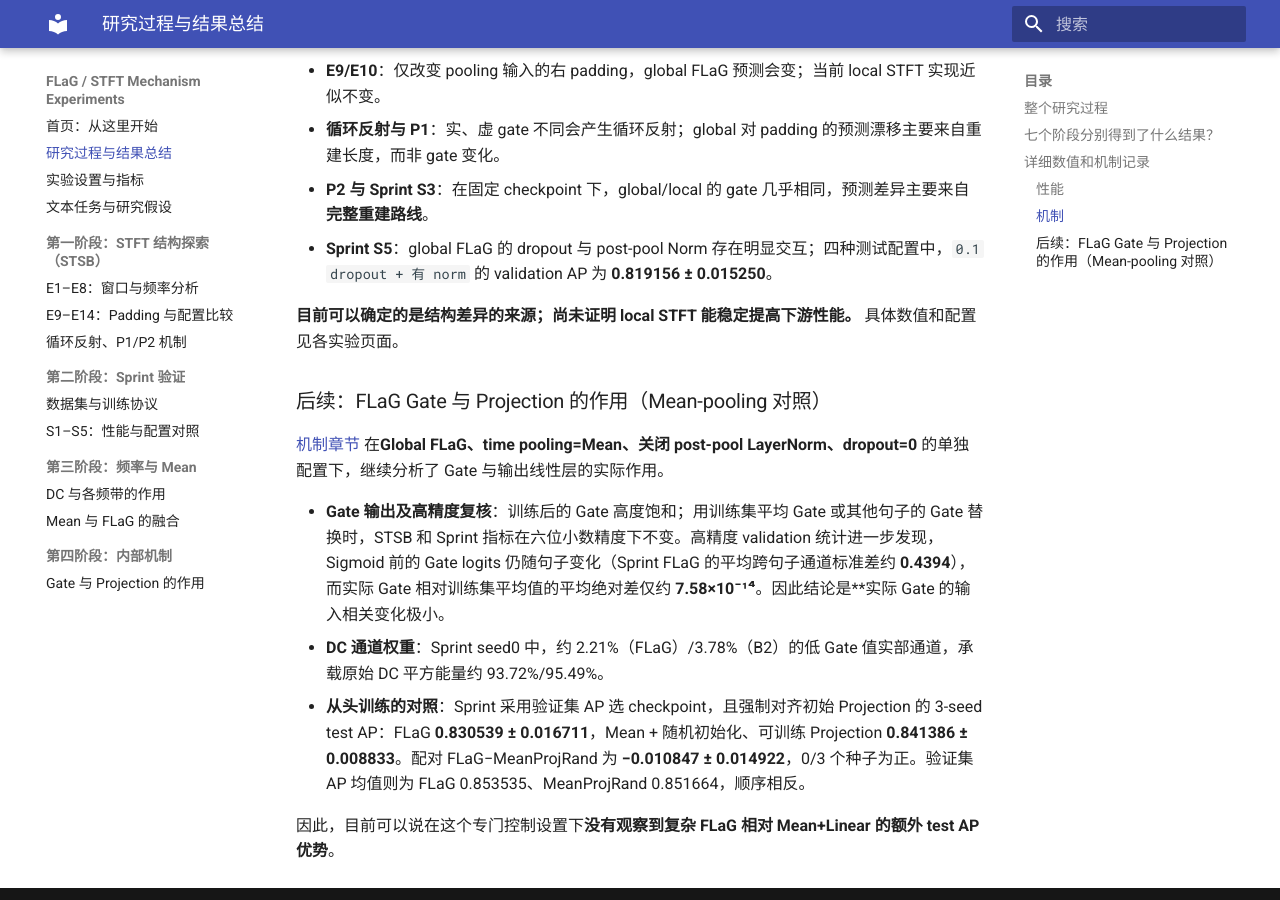
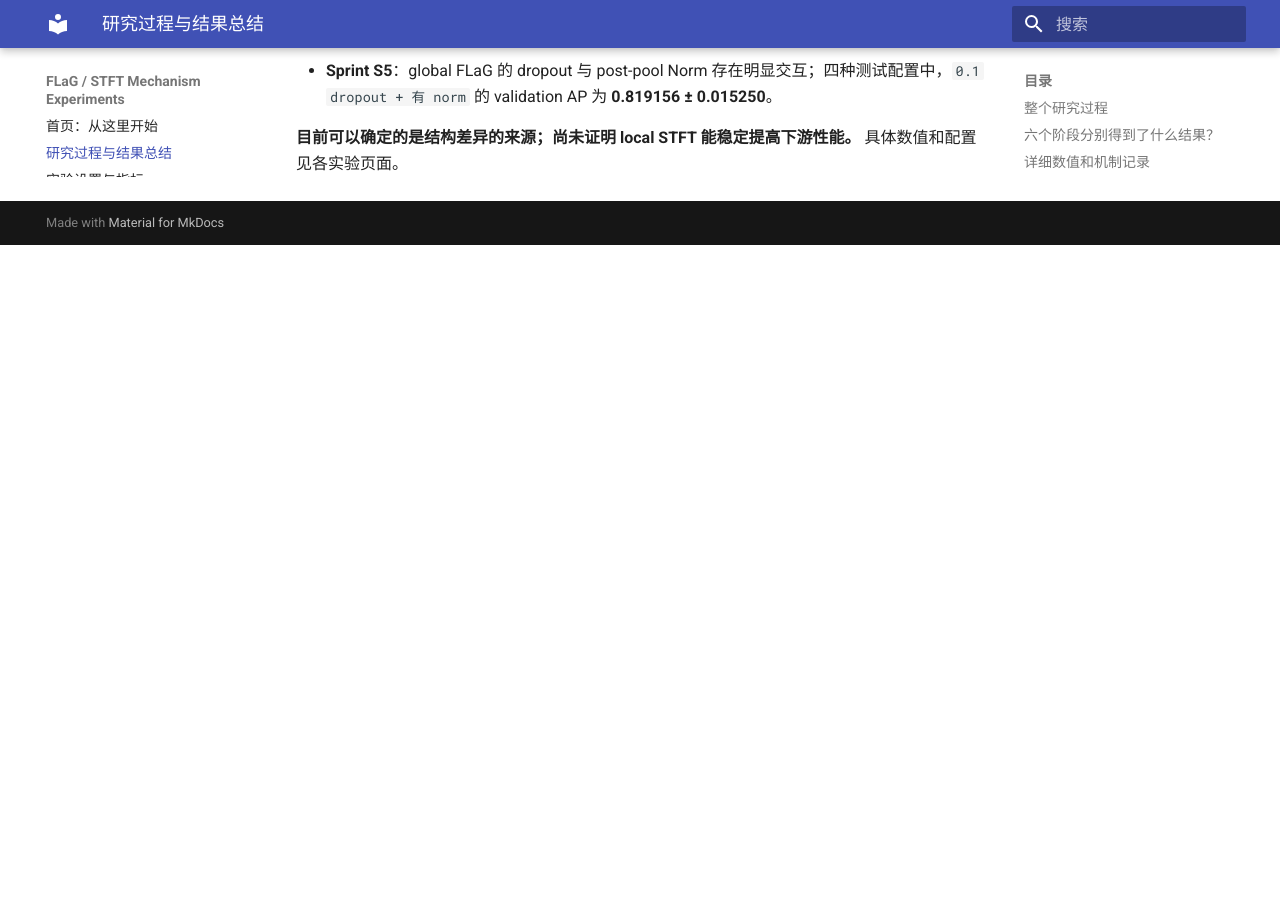
Before and after one commit to lumoswwr/FLaG-STFT-Notes, an MkDocs documentation site: the page built from docs/findings.md, in a window 1280 px wide and 900 px high, scrolled down 1629 px. Built offline with MkDocs 1.6.1 and Material for MkDocs 9.7.7, drawn with Linux system fonts in a browser that asks for light colours; after the commit the page ends 1874 px from its top, so only the background shows below that; some of the changed text lies outside the part shown.

Commit message:
Remove fourth-stage research references and keep earlier experimental record

```diff
--- a/docs/findings.md
+++ b/docs/findings.md
@@ -8,9 +8,8 @@
 
 随后我们研究频率本身。删除最低频带会明显伤害预测，而只保留 DC 并从头训练，仍然可以获得很好的结果。说明 Mean/DC 中已有大量任务相关信息，关键是后续模型能否把它们利用起来。
 
-后续的实验继续把 FLaG 拆开：训练后的 Gate 在不同句子间几乎不变，少数低 Gate 值通道对应大量 DC 平方能量。最终在 Sprint 上，直接 Mean 加一个可训练线性层就得到了与 FLaG 接近甚至更高的 Test AP。
 
-## 七个阶段分别得到了什么结果？
+## 六个阶段分别得到了什么结果？
 
 1. **[第一次尝试 STFT：STSB E1–E8](stsb/01-experiments.md)**：分窗口 FFT 的 E3 在早期三个种子中比 Global FLaG 的 Spearman 高 0.001873；增加 Hann 窗和帧位置编码没有明显帮助。
 2. **[检查窗口、Padding 和配置：STSB E9–E14](stsb/02-padding.md)**：Global FLaG 只因后面补零就会改变预测；E12 在十种子匹配配置下平均高 0.001180，而统一另一组论文配置后比 Global 低 0.000121。
@@ -18,7 +17,6 @@
 4. **[换到 Sprint 验证：S1–S5](sprint/02-experiments.md)**：早期 E12 平均 Test AP 比 FLaG 高 0.048222，但训练配置不同；统一 dropout 和 LayerNorm 后，两者的平均 Validation AP 分别为 0.789136 与 0.795830，E12 不再领先。
 5. **[研究频率到底包含什么：DC 与频带](dc-frequency.md)**：在最后一层只保留最低频带，STSB 和 Sprint 分别保留完整模型 96.4% 的 Spearman 和 91.4% 的 AP；进一步只保留精确 DC 从头训练，两个任务的 seed-0 分数都超过了完整 FLaG。
 6. **[让 Mean 和 FLaG 互补：Alignment-aware](mean-compatible-flag.md)**：五种子实验中，改进后的融合方法 STSB Spearman 达到 0.8536，Sprint AP 达到 0.6989，高于同批 FLaG 的 0.8370 与 0.5976。
-7. **[检查复杂结构真正贡献什么：Gate 与 Projection](flag-gate-projection.md)**：已训练的 Gate 在不同句子之间几乎不变；严格匹配初始 Projection 后，Mean + 可训练线性层的 Sprint Test AP 为 0.841386，高于完整 FLaG 的 0.830539。
 
 ## 详细数值和机制记录
 
@@ -42,13 +40,3 @@
 - **Sprint S5**：global FLaG 的 dropout 与 post-pool Norm 存在明显交互；四种测试配置中，`0.1 dropout + 有 norm` 的 validation AP 为 **0.819156 ± 0.015250**。
 
 **目前可以确定的是结构差异的来源；尚未证明 local STFT 能稳定提高下游性能。** 具体数值和配置见各实验页面。
-
-### 后续：FLaG Gate 与 Projection 的作用（Mean-pooling 对照）
-
-[机制章节](flag-gate-projection.md) 在**Global FLaG、time pooling=Mean、关闭 post-pool LayerNorm、dropout=0** 的单独配置下，继续分析了 Gate 与输出线性层的实际作用。
-
-- **Gate 输出及高精度复核**：训练后的 Gate 高度饱和；用训练集平均 Gate 或其他句子的 Gate 替换时，STSB 和 Sprint 指标在六位小数精度下不变。高精度 validation 统计进一步发现，Sigmoid 前的 Gate logits 仍随句子变化（Sprint FLaG 的平均跨句子通道标准差约 **0.4394**），而实际 Gate 相对训练集平均值的平均绝对差仅约 **7.58×10⁻¹⁴**。因此结论是**实际 Gate 的输入相关变化极小。
-- **DC 通道权重**：Sprint seed0 中，约 2.21%（FLaG）/3.78%（B2）的低 Gate 值实部通道，承载原始 DC 平方能量约 93.72%/95.49%。
-- **从头训练的对照**：Sprint 采用验证集 AP 选 checkpoint，且强制对齐初始 Projection 的 3-seed test AP：FLaG **0.830539 ± 0.016711**，Mean + 随机初始化、可训练 Projection **0.841386 ± 0.008833**。配对 FLaG−MeanProjRand 为 **−0.010847 ± 0.014922**，0/3 个种子为正。验证集 AP 均值则为 FLaG 0.853535、MeanProjRand 0.851664，顺序相反。
-
-因此，目前可以说在这个专门控制设置下**没有观察到复杂 FLaG 相对 Mean+Linear 的额外 test AP 优势**。
```
